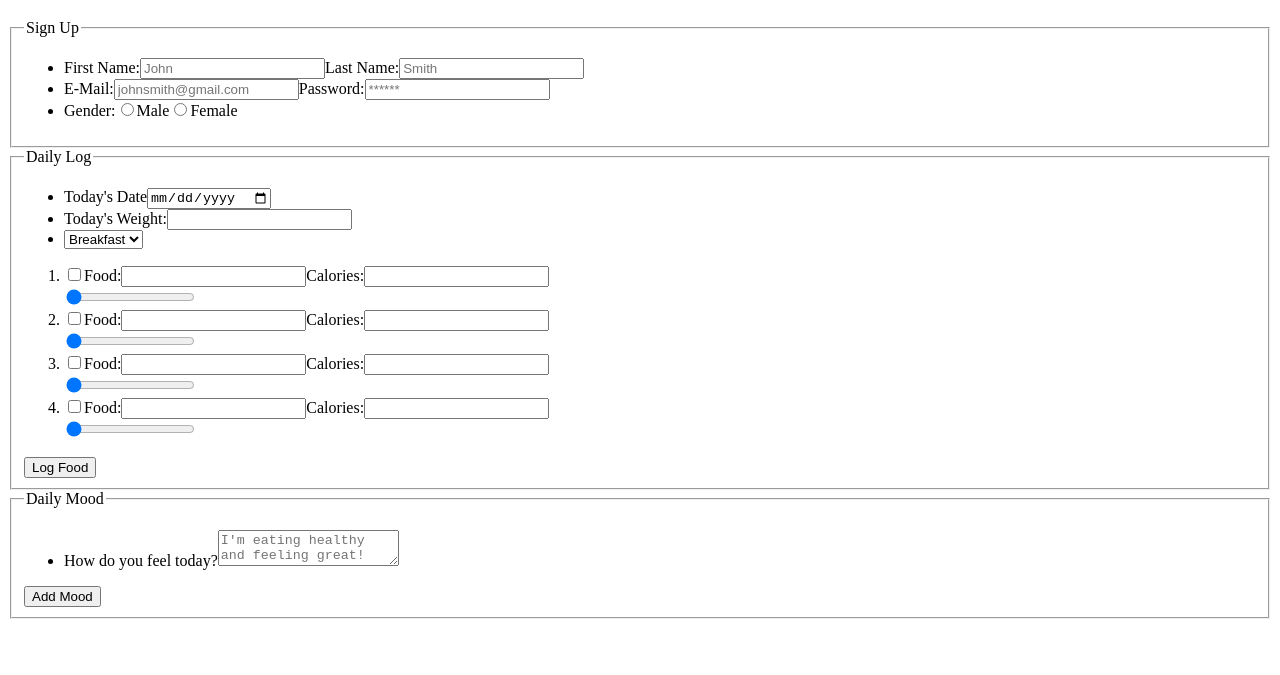
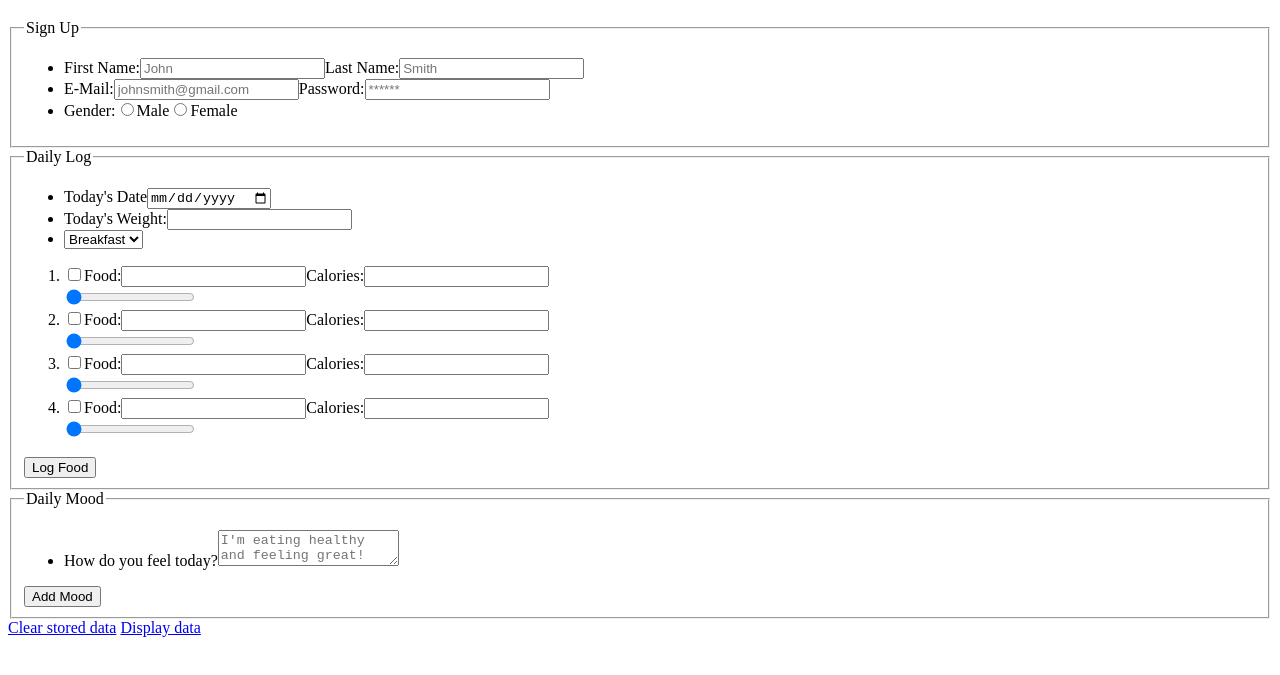
Before and after one commit to g80349/D_Whimple, a plain HTML site: page Whimple_David_Project1/addItem.html in a window 1280 px wide. Shown: the part 61-736 px from the top of the page. Drawn offline with Linux system fonts and the light colour scheme.

Commit message:
Made links to both addItem and index

```diff
--- a/Whimple_David_Project1/addItem.html
+++ b/Whimple_David_Project1/addItem.html
@@ -63,5 +63,9 @@
 	        	<input type="submit" value="Add Mood"/>
             </fieldset>
         </form>
+        <nav>
+        	<a href="#">Clear stored data</a>
+        	<a href="#">Display data</a>
+        </nav>
     </body>
 </html>
```
Also changed, not shown: Whimple_David_Project1/index.html (+3 -1 lines).
